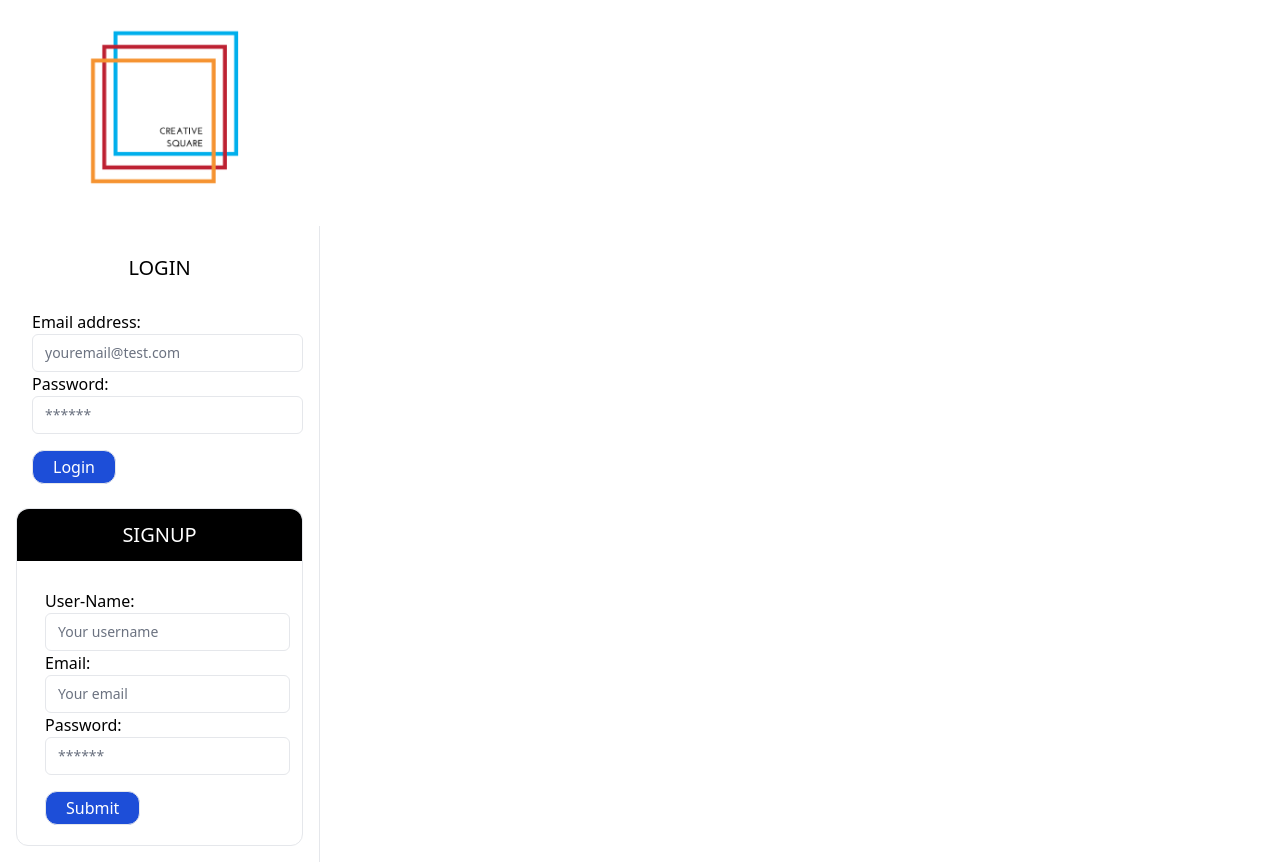
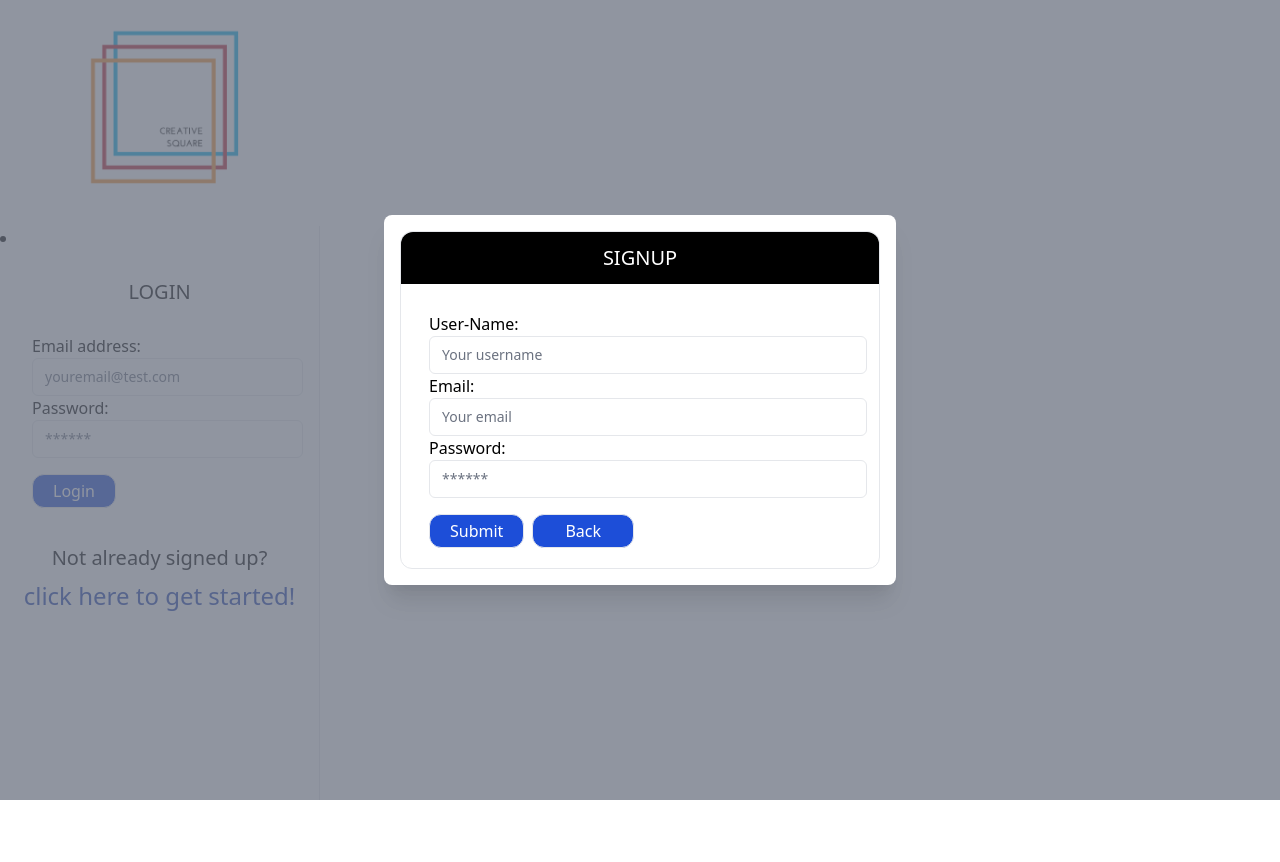
Before and after one commit to Napo-100/creative-square, a React (Create React App) app in the folder client/: page /signup in a window 1280 px wide. After the commit the page ends 800 px from the top, so only its background shows below. Built offline with nearby package versions, Linux system fonts and the light colour scheme; no server answers.

Commit message:
sign up page now modal from sidebar

```diff
--- a/client/src/App.js
+++ b/client/src/App.js
@@ -62,6 +62,7 @@ function App() {
                 <Route exact path="/following" component={FollowFeed} />
 
                 <Route exact path="/postform" component={UploadMediaForm} />
+                <Route exact path="/signup" component={Signup} />
 
                 <Route exact path="/finishprofile" component={FinishProfile} />
                 <Route exact path="/post/:id" component={SinglePost} />
--- a/client/src/components/SideBar/index.js
+++ b/client/src/components/SideBar/index.js
@@ -72,14 +72,20 @@ function SideBar() {
                 )}
               </ul>
             ) : (
-              <ul className="">
+              <div>
                 <li className="">
                   <Login />
                 </li>
-                <li className="">
-                  <Signup />
-                </li>
-              </ul>
+
+                <div className="text-center p-3 text-xl font-sans rounded-xl rounded-b-none">
+                  Not already signed up?
+                  <Link to="/signup">
+                    <div className="text-2xl text-blue-800 hover:text-blue-400 p-2">
+                      click here to get started!
+                    </div>
+                  </Link>
+                </div>
+              </div>
             )}
           </div>
         </aside>
--- a/client/src/pages/Signup.js
+++ b/client/src/pages/Signup.js
@@ -39,6 +39,25 @@ function Signup() {
   };
 
   return (
+    <div className="fixed z-10 inset-0 overflow-y-auto">
+      <div className="flex items-end justify-center min-h-screen pt-4 px-4 pb-20 text-center sm:block sm:p-0">
+        <div className="fixed inset-0 transition-opacity" aria-hidden="true">
+          <div className="absolute inset-0 bg-gray-500 opacity-75"></div>
+        </div>
+
+        <span
+          className="hidden sm:inline-block sm:align-middle sm:h-screen"
+          aria-hidden="true"
+        >
+          &#8203;
+        </span>
+
+        <div
+          className="inline-block align-bottom bg-white rounded-lg text-left overflow-hidden shadow-xl transform transition-all sm:my-8 sm:align-middle sm:max-w-lg sm:w-full"
+          role="dialog"
+          aria-modal="true"
+          aria-labelledby="modal-headline"
+        >
           <div>
             <div className="justify-content-center">
               <div className="grid grid-cols-2 gap-4 border border-color-black rounded-xl border-8  m-4 space-x-4 max-w-lg">
@@ -91,13 +110,21 @@ function Signup() {
                     >
                       Submit
                     </button>
+                      <Link to="/">
+                        <button
+                          type="cancel"
+                          className="border rounded-xl py-1 px-8 bg-blue-700 text-white mt-4 mb-2 ml-2"
+                        >
+                          Back
+                        </button>
+                      </Link>
                     <div>
-                {/* <Link to="/login">
-                    ← Go to Login
-      </Link> */}
                     </div>
                   </div>
                 </form>
+              </div>
+            </div>
+          </div>
         </div>
       </div>
     </div>
```
Lines whose indentation alone changed are shown as unchanged.
